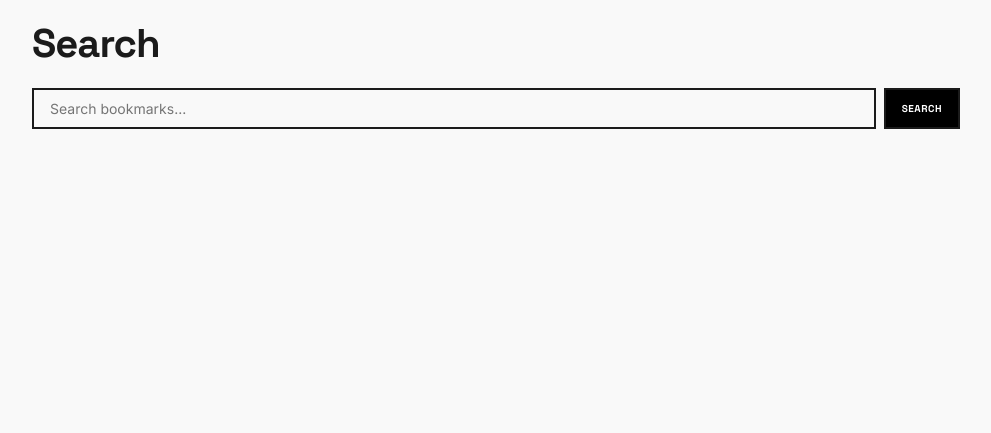
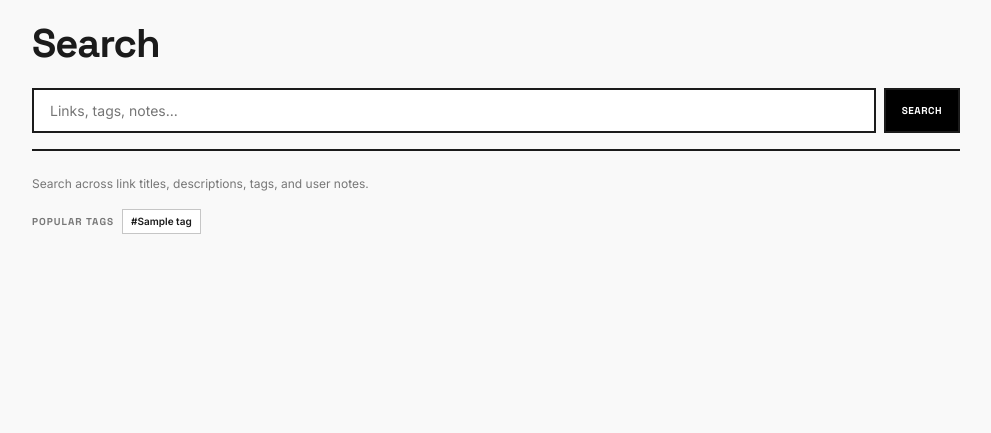
Before and after one commit to miratcan/kaydet.link, a Django app: page /search/ in a window 1280 px wide. Shown: the part 50-483 px from the top of the page, without its empty margins (144-1135 px from the left). Run offline with Django 5.2, Linux system fonts and the light colour scheme; tables that the repository leaves empty hold one stand-in row (values such as "Sample post"); parts of the project's set-up code (start-up, migrations or seed data) failed here and were passed over.

Commit message:
fix: address Gemini UX walkthrough findings
Search page redesign:
- Add search-header with border for visual structure
- Show popular tags on empty search landing state
- Better empty/no-results state with link to tags
- Proper result card styles (title, domain, desc, meta)
- Input uses surface background for depth

Soften tag visuals:
- Tags (.tag, .entry-tag) now use white bg + light border
  instead of solid black — reduces visual weight
- Hover fills to black, maintaining contrast on interaction
- Remove uppercase from tags for softer reading

Design consistency:
- Add .page-title class to Tags and Notifications headings
- Search results use consistent typography (font-headline titles)

Co-Authored-By: Claude Opus 4.6 (1M context) <noreply@anthropic.com>

```diff
--- a/core/static/css/style.css
+++ b/core/static/css/style.css
@@ -1760,6 +1764,11 @@ select:focus {
 }
 
 /* search page */
+.search-header {
+  border-bottom: 2px solid var(--color-border);
+  padding-bottom: var(--gap-lg);
+}
+
 .search-form {
   margin-top: var(--gap-md);
 }
@@ -1771,11 +1780,11 @@ select:focus {
 
 .search-input {
   flex: 1;
-  padding: 10px 16px;
+  padding: var(--gap-md) var(--gap-lg);
   border: 2px solid var(--color-border);
   font-family: var(--font-body);
   font-size: var(--font-base);
-  background: transparent;
+  background: var(--color-surface);
   color: var(--color-on-bg);
 }
 
@@ -1808,6 +1817,50 @@ select:focus {
   accent-color: var(--color-on-bg);
 }
 
+/* search landing (no query yet) */
+.search-landing {
+  padding: var(--gap-xl) 0;
+}
+
+.search-landing-hint {
+  color: var(--color-on-bg-muted);
+  font-size: var(--font-sm);
+}
+
+.search-popular-tags {
+  display: flex;
+  flex-wrap: wrap;
+  align-items: center;
+  gap: var(--gap-sm);
+  margin-top: var(--gap-lg);
+}
+
+.search-popular-label {
+  font-family: var(--font-headline);
+  font-size: var(--font-xs);
+  font-weight: 700;
+  text-transform: uppercase;
+  letter-spacing: 0.1em;
+  color: var(--color-on-bg-muted);
+}
+
+.search-tag {
+  display: inline-block;
+  font-size: var(--font-xs);
+  padding: var(--gap-xs) var(--gap-sm);
+  background: var(--color-surface);
+  color: var(--color-on-bg);
+  border: 1px solid var(--color-border-light);
+  text-decoration: none;
+  font-weight: 600;
+}
+
+.search-tag:hover {
+  border-color: var(--color-on-bg);
+  color: var(--color-on-bg);
+}
+
+/* search results */
 .search-results {
   margin-top: var(--gap-lg);
 }
--- a/core/templates/notifications/list.html
+++ b/core/templates/notifications/list.html
@@ -5,7 +5,7 @@
 
 {% block content %}
 <section>
-    <h1>{% translate "Notifications" %}</h1>
+    <h1 class="page-title">{% translate "Notifications" %}</h1>
 
     {% for notification in notifications %}
     <div class="notification">
--- a/core/templates/search/results.html
+++ b/core/templates/search/results.html
@@ -5,11 +5,11 @@
 
 {% block content %}
 <section>
-    <h1 class="page-title">{% translate "Search" %}</h1>
-
+    <div class="search-header">
+        <h1 class="page-title">{% if query %}{{ query }}{% else %}{% translate "Search" %}{% endif %}</h1>
         <form action="{% url 'search' %}" method="get" class="search-form">
             <div class="search-input-row">
-            <input type="search" name="q" value="{{ query }}" placeholder="{% translate 'Search bookmarks...' %}" class="search-input" autofocus>
+                <input type="search" name="q" value="{{ query }}" placeholder="{% translate 'Links, tags, notes...' %}" class="search-input" autofocus>
                 <button type="submit" class="btn">{% translate "Search" %}</button>
             </div>
             {% if user.is_authenticated %}
@@ -25,23 +25,28 @@
             </div>
             {% endif %}
         </form>
+    </div>
 
     {% if query %}
         {% if links %}
         <div class="search-results">
             <p class="search-count">{{ page_obj.paginator.count }} {% translate "result" %}{{ page_obj.paginator.count|pluralize:"s" }}</p>
-            <div class="dashboard-bookmark-list">
+            <div class="search-result-list">
                 {% for link in links %}
-                <article class="dashboard-bookmark">
-                    <div class="dashboard-bookmark-main">
-                        <a href="{{ link.get_absolute_url }}" class="dashboard-bookmark-title">
+                <article class="search-result-card">
+                    <div class="search-result-main">
+                        <a href="{{ link.get_absolute_url }}" class="search-result-title">
                             {{ link.title|default:link.url }}
                         </a>
-                        <span class="dashboard-bookmark-domain">{{ link.get_domain }}</span>
+                        <span class="search-result-domain">{{ link.get_domain }}</span>
                     </div>
                     {% if link.description %}
                     <p class="search-result-desc">{{ link.description|truncatewords:30 }}</p>
                     {% endif %}
+                    <div class="search-result-meta">
+                        <span>{{ link.save_count }} {% translate "saved" %}</span>
+                        <span>{{ link.comment_count }} {% translate "comments" %}</span>
+                    </div>
                 </article>
                 {% endfor %}
             </div>
@@ -59,10 +64,23 @@
             {% endif %}
         </div>
         {% else %}
-        <div class="empty-state">
-            <p>{% translate "No results found." %}</p>
+        <div class="search-empty">
+            <p class="search-empty-title">{% translate "No results found" %}</p>
+            <p class="search-empty-hint">{% translate "Try different keywords or browse" %} <a href="{% url 'tag-list' %}">{% translate "tags" %}</a> {% translate "to discover links." %}</p>
         </div>
         {% endif %}
+    {% else %}
+    <div class="search-landing">
+        <p class="search-landing-hint">{% translate "Search across link titles, descriptions, tags, and user notes." %}</p>
+        {% if popular_tags %}
+        <div class="search-popular-tags">
+            <span class="search-popular-label">{% translate "Popular tags" %}</span>
+            {% for tag in popular_tags %}
+                <a href="{% url 'link-list-by-tag' tag_slug=tag.slug %}" class="search-tag">#{{ tag.name }}</a>
+            {% endfor %}
+        </div>
+        {% endif %}
+    </div>
     {% endif %}
 </section>
 {% endblock %}
--- a/core/templates/tags/list.html
+++ b/core/templates/tags/list.html
@@ -5,7 +5,7 @@
 
 {% block content %}
 <section>
-    <h1>{% translate "Tags" %}</h1>
+    <h1 class="page-title">{% translate "Tags" %}</h1>
     <nav class="tag-cloud">
         {% for tag in tags %}
             <a href="{% url 'link-list-by-tag' tag_slug=tag.slug %}" class="tag" style="font-size: {{ tag.font_size }}rem">#{{ tag.name }} <span class="tag-count">{{ tag.usage_count }}</span></a>
--- a/core/views/search.py
+++ b/core/views/search.py
@@ -1,7 +1,7 @@
-from django.db.models import BooleanField, Exists, OuterRef, Q, Value
+from django.db.models import BooleanField, Count, Exists, OuterRef, Q, Value
 from django.views.generic import ListView
 
-from core.models import Bookmark, Link
+from core.models import Bookmark, Link, Tag
 
 
 class SearchView(ListView):
@@ -55,4 +55,10 @@ class SearchView(ListView):
         context = super().get_context_data(**kwargs)
         context['query'] = self.request.GET.get('q', '')
         context['scope'] = self.request.GET.get('scope', 'mine')
+        if not context['query']:
+            context['popular_tags'] = (
+                Tag.objects.annotate(usage_count=Count('bookmarks'))
+                .filter(usage_count__gt=0)
+                .order_by('-usage_count')[:12]
+            )
         return context
```
Also changed, not shown: other parts of core/static/css/style.css (+82 -17 lines). Lines whose indentation alone changed are shown as unchanged.
